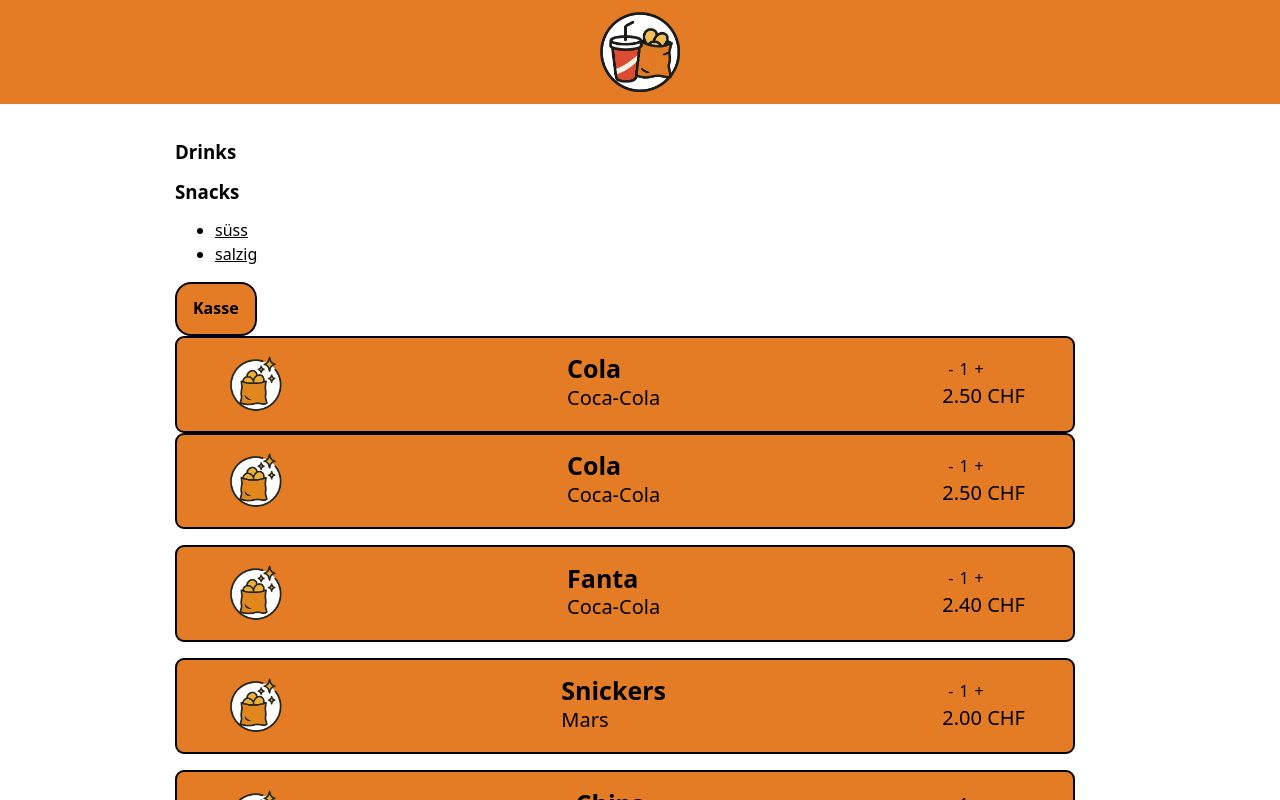
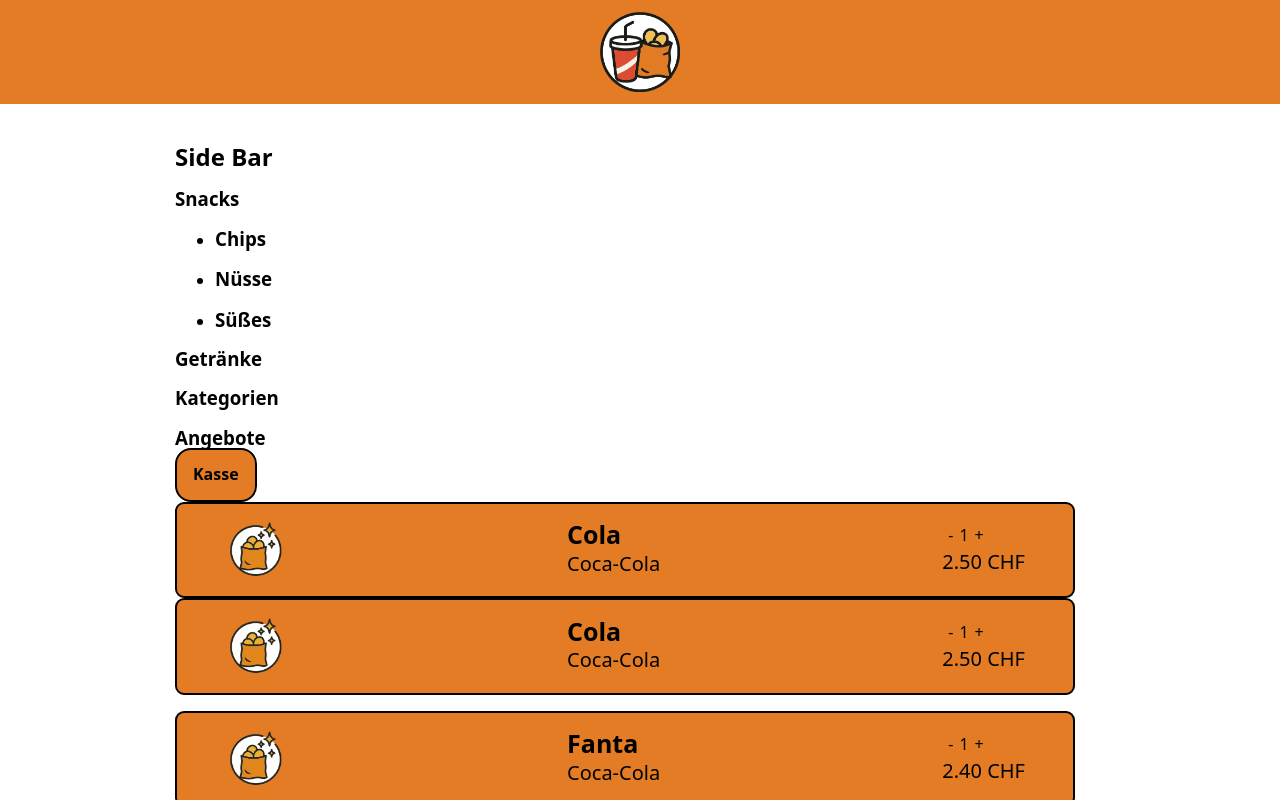
Before and after one commit to mimospychala/backend-GLAB, a React (Vite) app in the folder frontend/: page /componets in a window 1280 px wide. Both pictures are taken after a click on the element "Snacks". Shown: the top 800 px of the page. Built offline with nearby package versions, Linux system fonts and the light colour scheme.

Commit message:
SideBar functions completed

```diff
--- a/frontend/src/components/SideBar.jsx
+++ b/frontend/src/components/SideBar.jsx
@@ -1,17 +1,14 @@
 import styles from "./SideBar.module.css"
 import "./SideBar.module.css"
-import { useState } from "react";
+import { Children, useState } from "react";
 import SideBarItem from "./SideBarItem";
 
-export default function SideBar() {
-
-
+export default function SideBar({sideBarItems}) {
 
     return (
-        <div className={styles.sidebar}>
-        <SideBarItem title="Drinks" products={["Energi", "Alc", "Shakes"]} />
-        <SideBarItem title="Snacks" products={["süss", "salzig"]} />
-    </div>
-
+        <>
+            <h2>Side Bar</h2>
+            {sideBarItems.map((item) => <SideBarItem title={item.name} items={item.children}/>)}
+        </>
     )
 }
--- a/frontend/src/components/SideBarItem.jsx
+++ b/frontend/src/components/SideBarItem.jsx
@@ -1,21 +1,20 @@
+import { Link } from "react-router";
 import styles from "./SideBarItem.module.css"
 import { useState } from "react"
 
-export default function SideBarItem({ title, products }){
+export default function SideBarItem({ title, items = "", url = ""}) {
     const [isOpen, setIsOpen] = useState(false);
-
-    return(
-
+    return (
         <div>
-            <h3 onClick={() => setIsOpen(!isOpen)}>{title}</h3>
+            {url ? <Link><h3>{title}</h3></Link> : <h3 onClick={() => setIsOpen(!isOpen)}>{title}</h3>}
             {isOpen && (
-
                 <ul>
-               {products.map((product, index) => (
-                   <li key={index}>
-                       <a href="#">{product}</a>
+                    {items && items.map((item) => (
+                            <li>
+                            <SideBarItem title={item.name} items={item.children} url={item.url} />
                             </li>
-               ))}
+                            ))
+                    }
                 </ul>
             )}
         </div>
--- a/frontend/src/routes/ComponetRoute.jsx
+++ b/frontend/src/routes/ComponetRoute.jsx
@@ -9,7 +9,7 @@ import ShoppingCartCards from "@/components/ShoppingCartCards"
 export default function ComponetRoute() {
     return (
         <>
-            <SideBar />
+            <SideBar sideBarItems={sideBarItems}/>
             <Button>Kasse</Button>
             <ShoppingCartCard product={product[0]} />
             <ShoppingCartCards products={product}/>
@@ -121,3 +121,94 @@ const product = [
         ]
     }
 ];
+
+const sideBarItems = [
+    {
+      name: "Snacks",
+      children: [
+        {
+          name: "Chips",
+          children: [
+            { name: "Paprika", url: "#" },
+            { name: "Salt & Vinegar", url: "#" },
+            { name: "Classic", url: "#" }
+          ]
+        },
+        {
+          name: "Nüsse",
+          children: [
+            { name: "Gesalzen", url: "#" },
+            { name: "Geröstet", url: "#" },
+            { name: "Mit Honig", url: "#" }
+          ]
+        },
+        {
+          name: "Süßes",
+          children: [
+            { name: "Schokolade", url: "#" },
+            { name: "Gummibärchen", url: "#" },
+            { name: "Cookies", url: "#" }
+          ]
+        }
+      ]
+    },
+    {
+      name: "Getränke",
+      children: [
+        {
+          name: "Alkoholisch",
+          children: [
+            {
+              name: "Vodka",
+              url: "#"
+            },
+            {
+              name: "Bier",
+              children: [
+                {
+                  name: "Dunkel",
+                  url: "#"
+                },
+                {
+                  name: "Hell",
+                  url: "#"
+                }
+              ]
+            },
+            {
+              name: "Wein",
+              children: [
+                { name: "Rotwein", url: "#" },
+                { name: "Weißwein", url: "#" }
+              ]
+            }
+          ]
+        },
+        {
+          name: "Alkoholfrei",
+          children: [
+            { name: "Wasser", url: "#" },
+            { name: "Softdrinks", url: "#" },
+            { name: "Säfte", url: "#" }
+          ]
+        }
+      ]
+    },
+    {
+      name: "Kategorien",
+      children: [
+        { name: "Vegan", url: "#" },
+        { name: "Glutenfrei", url: "#" },
+        { name: "Bio", url: "#" },
+        { name: "Neuheiten", url: "#" }
+      ]
+    },
+    {
+      name: "Angebote",
+      children: [
+        { name: "Bestseller", url: "#" },
+        { name: "Rabatte", url: "#" },
+        { name: "Saisonale Angebote", url: "#" }
+      ]
+    }
+  ];
```
Lines whose indentation alone changed are shown as unchanged.
